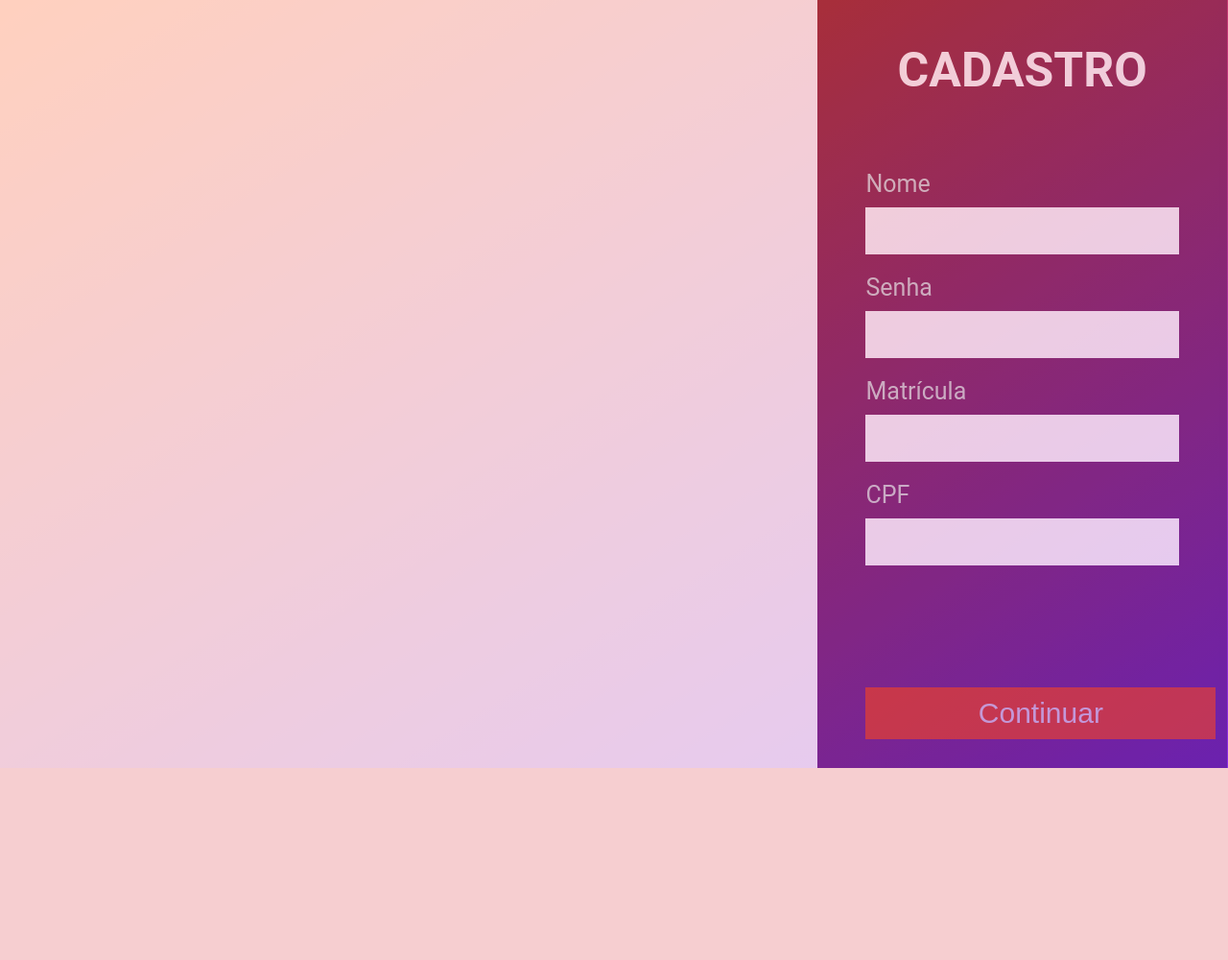
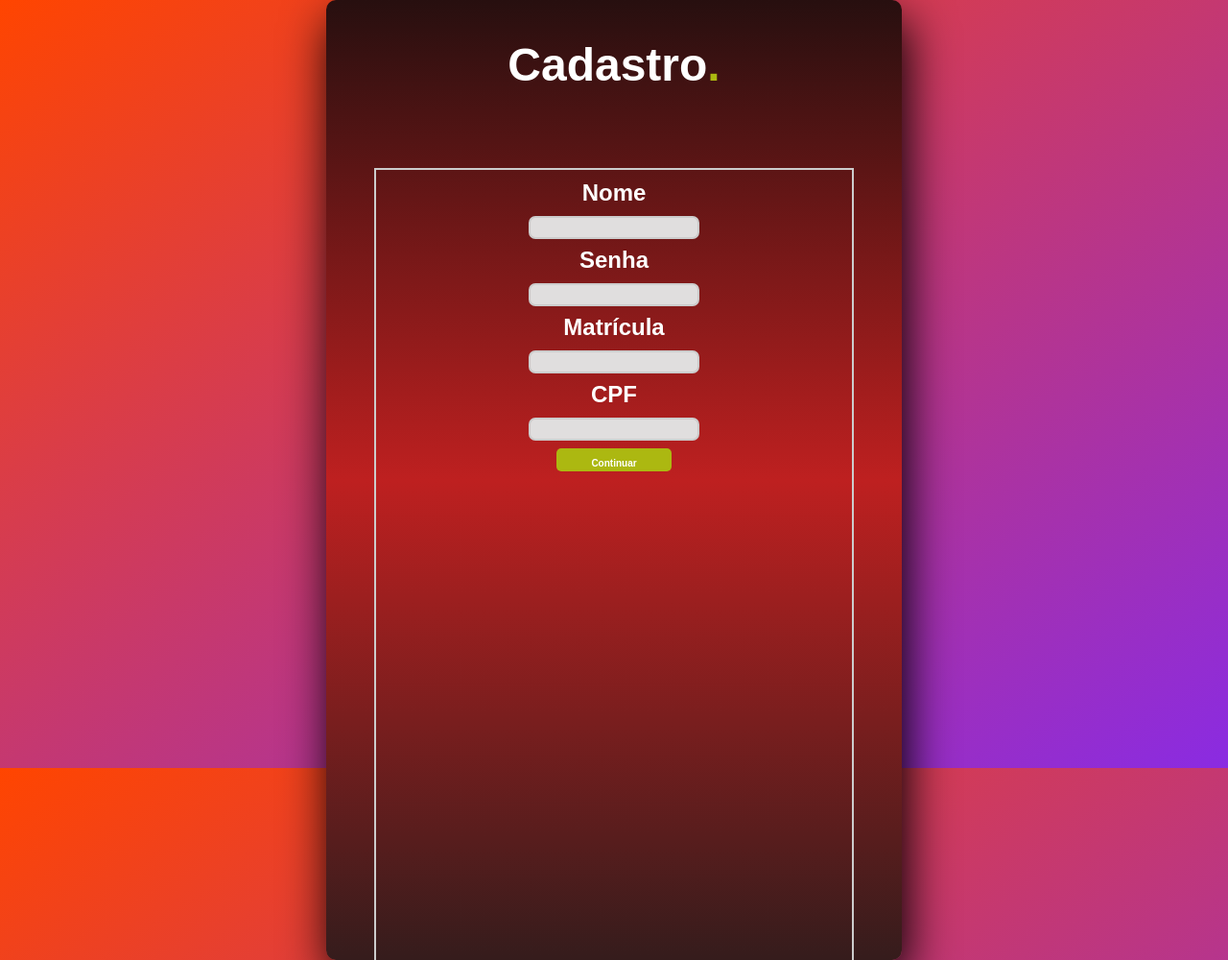
Before and after one commit to VictorPortelinha/KandyNess, a PHP site: page /webProjects/cadastro.php in a window 1280 px wide. Shown: the whole page at 96% size. Before the commit the page ends 800 px from the top, so only its background shows below. Run offline with PHP 8.4, Linux system fonts and the light colour scheme.

Commit message:
frontend

```diff
--- a/SQLScripts/CreateAtualizado.sql
+++ b/SQLScripts/CreateAtualizado.sql
@@ -10,7 +10,7 @@ CREATE TABLE TB_Usuario (
     vendedor TINYINT(1),
     senha CHAR(16),
     PRIMARY KEY (matricula)
-) ;
+);
 
 
 
--- a/src/PaginaLogin/Styles/cadastro.css
+++ b/src/PaginaLogin/Styles/cadastro.css
@@ -4,64 +4,112 @@
 body{
     background-attachment: fixed;
     background-image: linear-gradient(to bottom right, #FF4500, #8A2BE2);
-    display: flex;
-    align-items: center;
-    justify-content: start;
-    height: 100vh;
-    overflow: hidden;
-    font-family: "Roboto",sans-serif;
-    color: #ffffff;
-    padding: 0;
     margin: 0;
+	padding: 0;
+	display: flex;
+	justify-content: center;
+	align-items: center;
+	min-height: 100vh;
+	font-family: 'Jost', sans-serif;
 }
 
 div{
+    position: relative;
     transition: display .3s ease;
 }
 
 .errors{
-    font-size: 20px;
+    font-size: 10px;
+
 }
 
 .cadastro{
-    width: 33.3vw;
-    height: 100vh;
-    background: linear-gradient(rgba(0,0,0,0.3),rgba(0,0,0,0.3));
-    opacity: 0.75;
-    box-shadow: -7px -7px -60px black;
+    width: 600px;
+	height: 1000px;
+	background: rgb(255 , 0, 0);
+	overflow: hidden;
+	background: linear-gradient(to bottom, #270f0f, #be2020, #351c1c);
+	border-radius: 10px;
+	box-shadow: 5px 20px 50px #000;
     padding: 10px 50px;
     position: relative;
 }
 
 .about{
-    width: 66.6vw;
-    height: 100vh;
-    background-color: white;
-    opacity: 0.75;
-    position: relative;
+    width: 40%;
+	height: 24px;
+	margin: 20px auto;
+	justify-content: center;
+	display: flex;
+    background-color: rgb(172, 184, 17);
+    color: white;
+	font-size: 1em;
+	font-weight: bold;
+	margin-top: 10px;
+	outline: none;
+	border: none;
+	border-radius: 5px;
+	cursor: pointer;
 }
 
 h1{
-    text-transform: uppercase;
-    font-size: 50px;
-    text-align: center;
-    margin-bottom: 75px;
+    color: #fff;
+	font-size: 3.0em;
+    align-items: center;
+	justify-content: center;
+	display: flex;
+	margin: 30px;
+	margin-bottom: 80px;
+	font-weight: bold;
+	cursor: pointer;
+	transition: .5s ease-in-out;
 }
 label{
-    font-size: 25px;
-    color:lightgray;
-    transition: color .3s ease;
-
-}
-.control{
-    margin-top: 20px;
+    color: #fff;
+	font-size: 1.5em;
+    align-items: center;
+	justify-content: center;
+	display: flex;
+	margin: 10px;
+	margin-bottom: 0px;
+	font-weight: bold;
+	cursor: pointer;
+	transition: .5s ease-in-out;
 }
 
-.bottom{
-    position: absolute;
-    bottom: 20px;
-    width: 28.5vw;
+span{
+    color: rgb(172, 184, 17);
 }
+
+.first{
+    border: 2px solid #ccc;
+    position: relative;
+	width:100%;
+	height: 100%;
+}
+
+.control{
+    width: 60%;
+	height: 50px;
+	margin: 20px auto;
+	justify-content: left;
+	display: block;
+	color: #fff;
+	font-size: 1em;
+	font-weight: bold;
+	margin-top: 0px;
+	outline: none;
+	border: none;
+	border-radius: 5px;
+	transition: .2s ease-in;
+	cursor: pointer;
+}
+
+.control button{
+	cursor: pointer;
+}
+
+
 
 .hidden{
     display: none;
@@ -69,16 +117,16 @@ label{
 }
 
 input{
-    width: 100%;
-    display: block;
-    padding: 10px;
-    color: #222;
-    border: none;
-    outline: none;
-    font-size: 25px;
-    position: relative;
-    margin-bottom: 10px;
-    margin-top: 10px;
+    width: 60%;
+	height: 20px;
+	background: #e0dede;
+	justify-content: center;
+	display: flex;
+	margin: 10px auto;
+	padding: 10px;
+    border: 2px solid #ccc;
+	outline: none;
+	border-radius: 7px;
 }
 
 input[type="file"]{
@@ -88,12 +136,20 @@ input[type="file"]{
 .control input[type="button"],
 .control input[type="submit"]
 {
-    background: orangered;
-    color: #fff;
-    font-size: 30px;
-    margin-top: 50px;
-    opacity: 0.7;
-    transition: opacity .3s ease;
+    width: 40%;
+	height: 24px;
+	margin: 20px auto;
+	justify-content: center;
+	display: flex;
+    background-color: rgb(172, 184, 17);
+    color: white;
+	font-size: 10px;
+	font-weight: bold;
+	margin-top: 10px;
+	outline: none;
+	border: none;
+	border-radius: 5px;
+	cursor: pointer;
 }
 
 .control input[type="submit"]:hover,
--- a/src/PaginaLogin/cadastro.php
+++ b/src/PaginaLogin/cadastro.php
@@ -11,15 +11,11 @@
 
     </head>
     <body>
-
-    <div class="about">
-
-    </div>
         <div class="cadastro">
-        <h1>Cadastro</h1>
+            <h1>Cadastro<span>.</span></h1>
+            <div class="first">
                 <form action="actionCadastro.php" method="post" enctype="multipart/form-data" id="cadastro">
 
-            <div id="first">
                     <div class="control">
                             <label for="name" id="lbName">Nome</label>
                             <input type="text" name="name" id="name">
@@ -49,8 +45,9 @@
                             </div>
                         </div>
 
-                    <div class="control bottom">
+                        <div class="control button">
                             <input type="button" id="continue" value="Continuar">
+                        </div>
                 </div>
         </div>
 
@@ -67,7 +64,6 @@
                         <input type="submit" value="Enviar">
                     </div>
                 </div>
-
 
 
                 <div id="third" class="hidden">
@@ -89,9 +85,8 @@
                     </div>
                 </div>
 
+                </form>
 
-
-        </form>
         </div>
 
 
--- a/src/dbConnection/connection.php
+++ b/src/dbConnection/connection.php
@@ -2,7 +2,7 @@
 $servername = 'localhost';
 $username = 'root';
 $password = '123456';
-$bd = 'kandyness';
+$bd = 'Kandyness';
 
 
 $conn = new mysqli($servername, $username, $password, $bd);
```
Also changed, not shown: src/PaginaLogin/Styles/login.css (+69 -46 lines), src/PaginaLogin/login.php (+2 -6 lines). Lines whose indentation alone changed are shown as unchanged.
